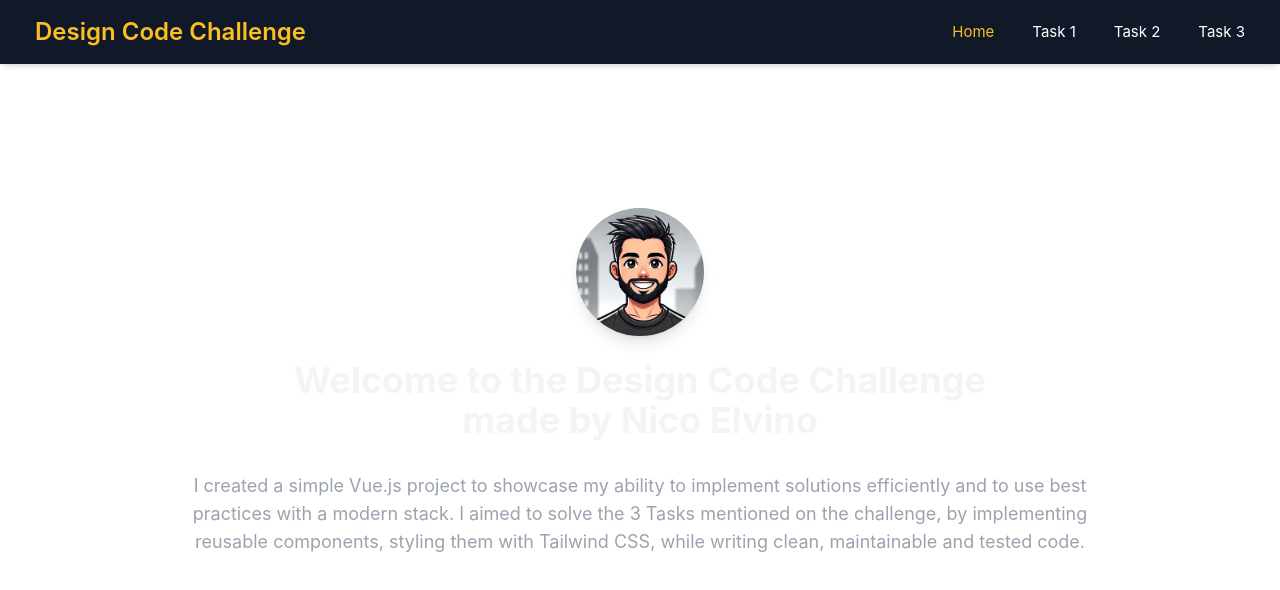
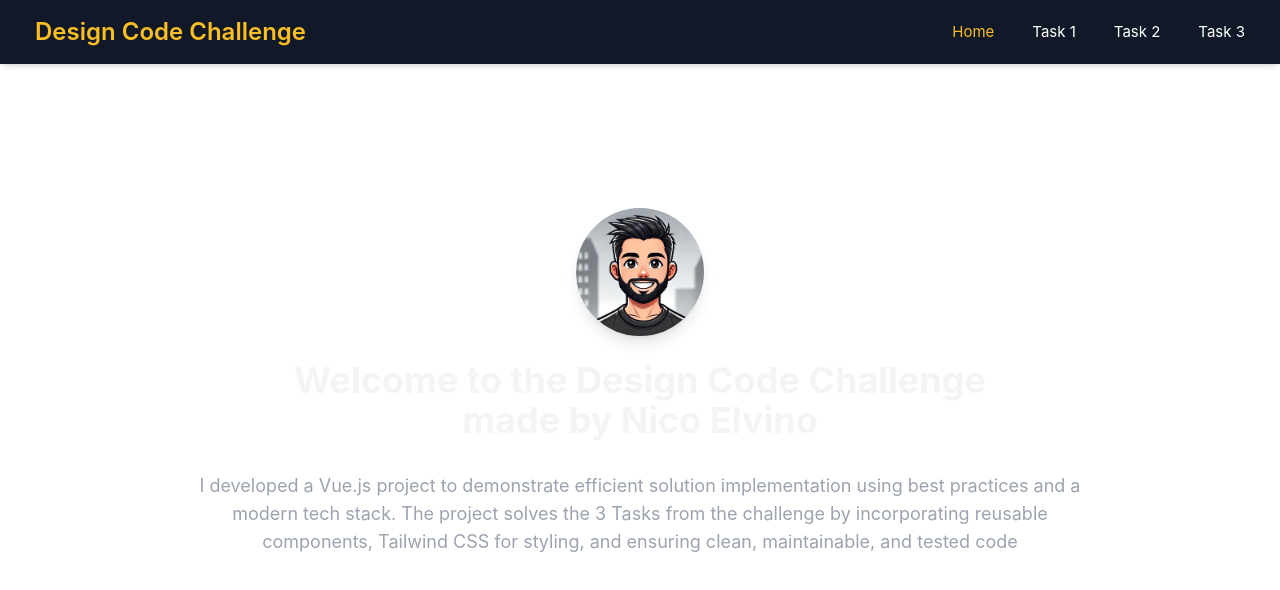
Before and after one commit to nelvino/design-code-challenge, a Vue app: page / in a window 1280 px wide. Shown: the top 590 px of the page. Built offline with nearby package versions, Linux system fonts and the light colour scheme.

Commit message:
small copy updates, warning fixes and form id added

```diff
--- a/src/components/FormComponent.vue
+++ b/src/components/FormComponent.vue
@@ -1,8 +1,11 @@
 <template>
   <form @submit.prevent="onSubmit" class="bg-white p-6 rounded-lg shadow-md space-y-6">
     <div class="field">
-      <label class="block text-sm font-medium text-gray-700 mb-2">Start Date</label>
+      <label for="start-date" class="block text-sm font-medium text-gray-700 mb-2"
+        >Start Date</label
+      >
       <input
+        id="start-date"
         type="date"
         v-model="localStartDate"
         data-cy="start-date"
@@ -10,8 +13,9 @@
       />
     </div>
     <div class="field">
-      <label class="block text-sm font-medium text-gray-700 mb-2">End Date</label>
+      <label for="end-date" class="block text-sm font-medium text-gray-700 mb-2">End Date</label>
       <input
+        id="end-date"
         type="date"
         v-model="localEndDate"
         data-cy="end-date"
@@ -31,39 +35,39 @@
 </template>
 
 <script lang="ts">
-import { defineComponent, ref } from 'vue';
+import { defineComponent, ref } from 'vue'
 import type { PropType } from 'vue'
 
 export default defineComponent({
   props: {
     startDate: {
       type: String as PropType<string>,
-      required: true,
+      required: true
     },
     endDate: {
       type: String as PropType<string>,
-      required: true,
-    },
+      required: true
+    }
   },
   emits: ['submit'],
   setup(props, { emit }) {
-    const localStartDate = ref(props.startDate);
-    const localEndDate = ref(props.endDate);
+    const localStartDate = ref(props.startDate)
+    const localEndDate = ref(props.endDate)
 
     const onSubmit = () => {
       if (localStartDate.value && localEndDate.value) {
         emit('submit', {
           startDate: localStartDate.value,
-          endDate: localEndDate.value,
-        });
+          endDate: localEndDate.value
+        })
       }
-    };
+    }
 
     return {
       localStartDate,
       localEndDate,
-      onSubmit,
-    };
-  },
-});
+      onSubmit
+    }
+  }
+})
 </script>
--- a/src/components/HomePageContent.vue
+++ b/src/components/HomePageContent.vue
@@ -5,10 +5,11 @@
 
 <template>
   <div class="text-center">
-    <TitleComponent title="Welcome to the Design Code Challenge <br class='hidden sm:block' /> made by Nico Elvino" />
-    <ContentComponent content="I created a simple Vue.js project to showcase my ability to implement solutions efficiently
-      and to use best practices with a modern stack. I aimed to solve the 3 Tasks mentioned on the
-      challenge, by implementing reusable components, styling them with Tailwind CSS, while writing
-      clean, maintainable and tested code." />
+    <TitleComponent
+      title="Welcome to the Design Code Challenge <br class='hidden sm:block' /> made by Nico Elvino"
+    />
+    <ContentComponent
+      content="I developed a Vue.js project to demonstrate efficient solution implementation using best practices and a modern tech stack. The project solves the 3 Tasks from the challenge by incorporating reusable components, Tailwind CSS for styling, and ensuring clean, maintainable, and tested code"
+    />
   </div>
 </template>
--- a/src/components/ResultComponent.vue
+++ b/src/components/ResultComponent.vue
@@ -10,7 +10,6 @@
 </template>
 
 <script setup lang="ts">
-import { defineProps } from 'vue'
 
 defineProps({
   startDate: {
--- a/tailwind.config.js
+++ b/tailwind.config.js
@@ -1,7 +1,7 @@
 /** @type {import('tailwindcss').Config} */
 export default {
-  purge: ['./index.html', './src/**/*.{vue,js,ts,jsx,tsx}'],
-  darkMode: false, // or 'media' or 'class'
+  content: ['./index.html', './src/**/*.{vue,js,ts,jsx,tsx}'],
+  darkMode: 'media', // or 'false' or 'class'
   theme: {
     extend: {},
   },
```
